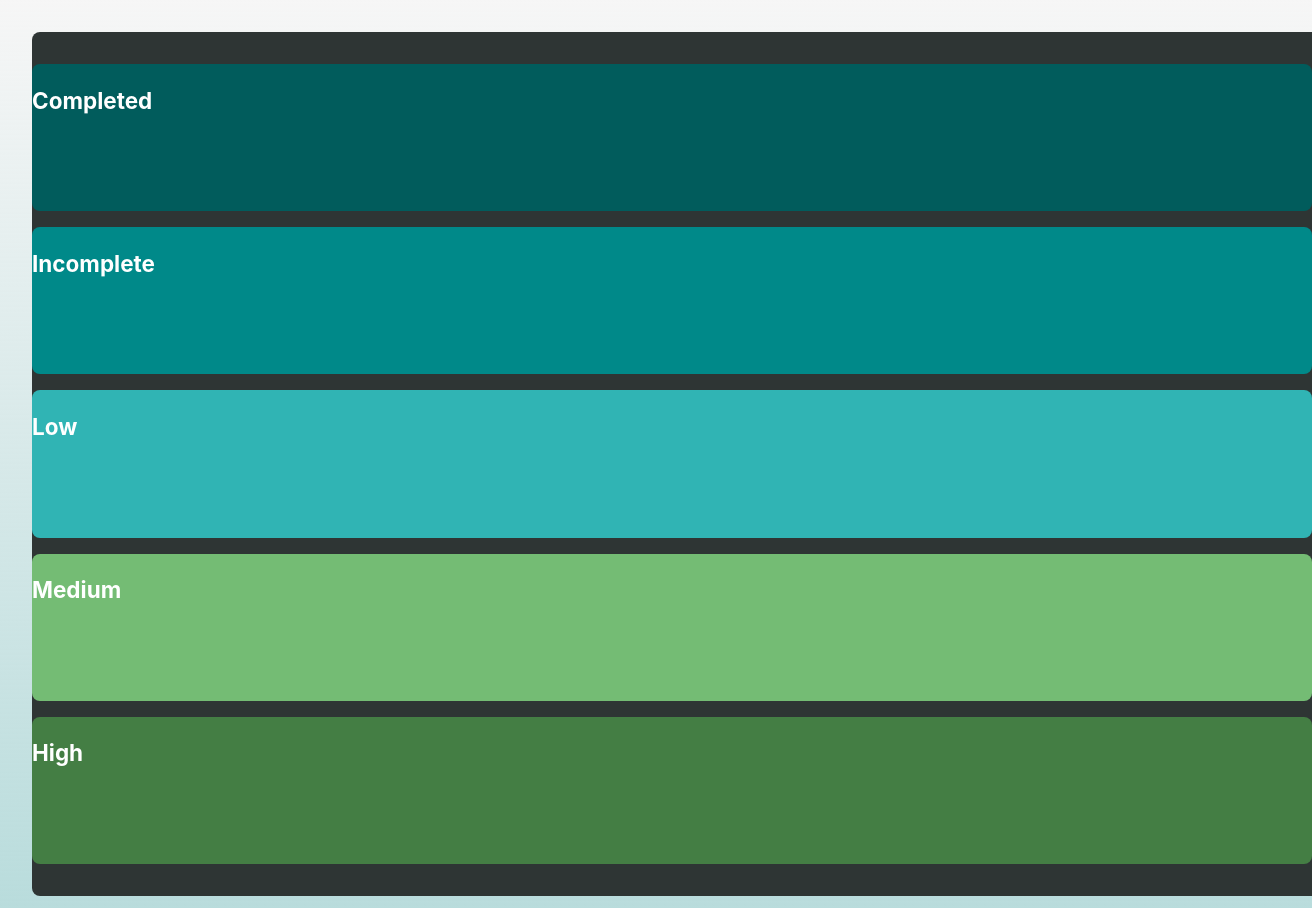
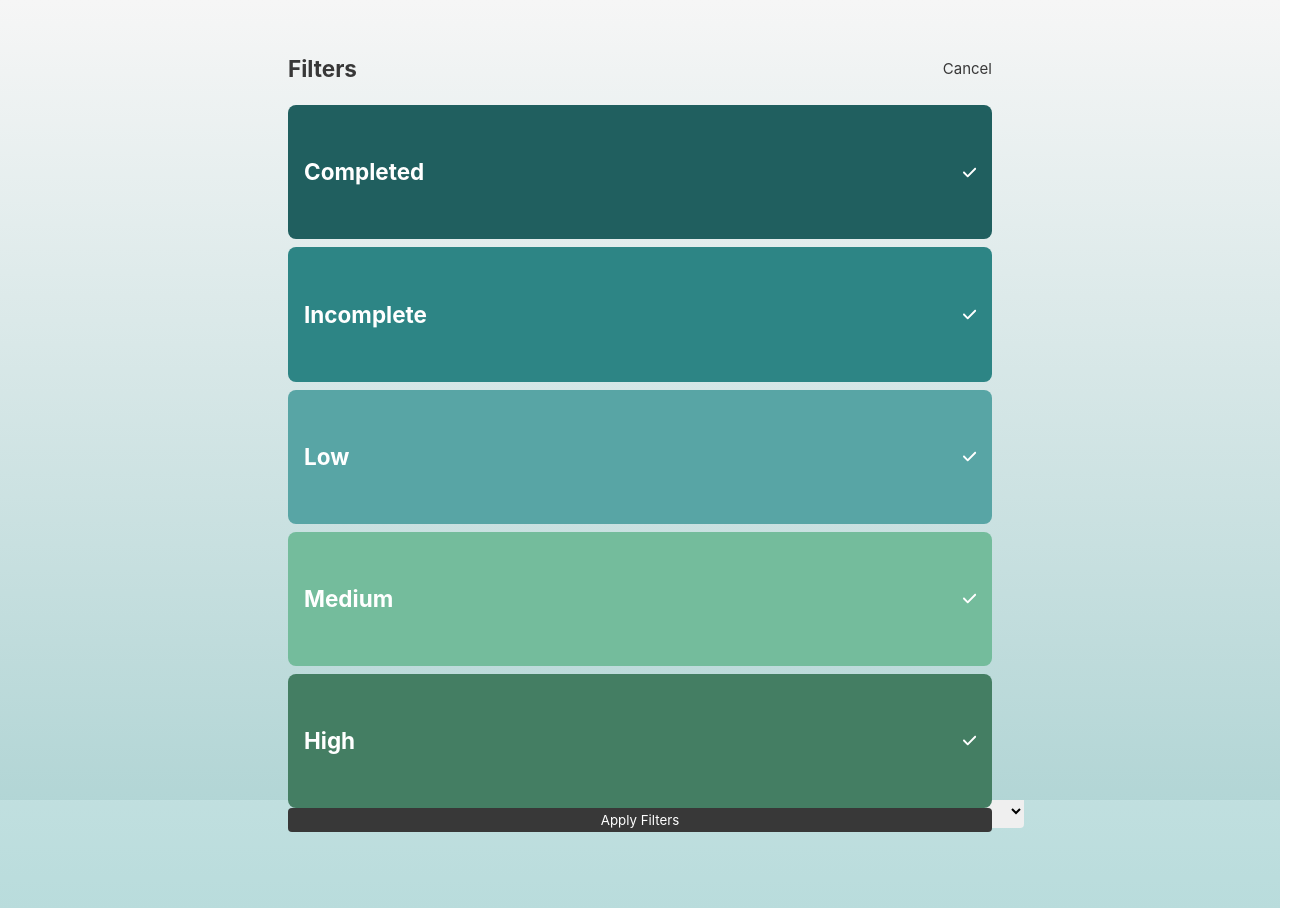
Before and after one commit to chayboats/typescript-vue-todo, a Vue app: page / in a window 1280 px wide. Shown: the whole page, 1312 px wide, since content can reach past the window. Built offline with nearby package versions, Linux system fonts and the light colour scheme.

Commit message:
update css. continue menu item emits

```diff
--- a/src/App.vue
+++ b/src/App.vue
@@ -46,7 +46,7 @@
     </select>
   </div>
 
-  <Filters />
+  <FilterPopup />
 
   <div v-if="editMode" class="edit-mode">
     <form @submit.prevent="updateAndExitEditMode">
@@ -71,7 +71,7 @@ import { ref, watch } from 'vue'
 import ListItem from './components/ListItem.vue'
 import Checkbox from './components/Checkbox.vue'
 import AddTasksIcon from './components/Icons/AddTasksIcon.vue'
-import Filters from './components/Filters.vue'
+import FilterPopup from './components/FilterPopup.vue'
 import Header from './components/Header.vue'
 
 interface FormData {
--- a/src/components/FilterCard.vue
+++ b/src/components/FilterCard.vue
@@ -1,88 +1,90 @@
 <template>
-  <div @click="toggleSelected" class="filter" :class="filterClasses">
-    <h2>{{filter}}</h2>
+  <div v-auto-animate @click="toggleSelected" class="filter" :class="filterClasses">
+    <h2>{{ filter }}</h2>
+    <CheckIcon v-if="!unselected" />
   </div>
 </template>
 
 <script setup lang="ts">
-import { ref, computed } from 'vue';
+import { ref, computed } from 'vue'
+import CheckIcon from './Icons/CheckIcon.vue'
 
 const props = defineProps({
-  filter: {type: String, required: true}
+  filter: { type: String, required: true }
 })
 
 const unselected = ref(false)
 
 const filterClasses = computed(() => {
-  if(unselected.value) {
+  if (unselected.value) {
     return `${props.filter} unselected`
   }
   return props.filter
 })
 
-
 function toggleSelected() {
   unselected.value = !unselected.value
 }
-
 </script>
 
 <style scoped>
 .filter {
   border-radius: 0.5rem;
-  background-color: rgb(51, 160, 51);
   color: white;
-  width: 100%;
+  transition: 250ms;
+  display: flex;
+  justify-content: space-between;
+  align-items: center;
+  padding: 0 1rem;
   height: 100%;
-  transition: 250ms;
 }
 .filter:hover {
   cursor: pointer;
 }
 
 .unselected {
-color: rgba(255, 255, 255, 0.326)
+  color: rgba(255, 255, 255, 0.326);
 }
-
 
 h2 {
   text-transform: capitalize;
+  margin: 0;
 }
 .completed {
-  background-color: rgb(1, 92, 92);
+  background-color: rgb(32, 95, 95);
 }
 .incomplete {
-  background-color: rgb(0, 137, 137);
+  background-color: rgb(45, 133, 133);
 }
 
 .Low {
-  background-color: rgb(48, 180, 180);
+  background-color: rgb(88, 165, 165);
 }
 .Medium {
-  background-color: rgb(116, 188, 116);
+  background-color: rgb(116, 188, 156);
 }
 
 .High {
-  background-color: rgb(68, 126, 68);
+  background-color: rgb(68, 126, 99);
 }
 
 .completed.unselected {
-  background-color: rgb(56, 98, 98)
+  background-color: rgb(56, 98, 98);
 }
 
 .incomplete.unselected {
-  background-color: rgb(84, 126, 126)
+  background-color: rgb(72, 139, 139);
 }
 
 .Low.unselected {
-  background-color: rgb(139, 176, 176)
+  background-color: rgb(107, 170, 170);
 }
 
 .Medium.unselected {
-  background-color: rgb(147, 197, 147)
+  background-color: rgb(126, 185, 158);
 }
 
 .High.unselected {
-  background-color: rgb(98, 138, 98)
+  background-color: rgb(78, 128, 105);
 }
 </style>
--- /dev/null
+++ b/src/components/FilterPopup.vue
@@ -0,0 +1,112 @@
+<template>
+  <div class="filter-popup">
+    <div class="backdrop">
+      <div class="width-setter">
+        <div class="filter-container">
+          <div class="filter-header">
+            <h2>Filters</h2>
+            <span @click="$emit('cancel')" class="cancel">Cancel</span>
+          </div>
+          <div class="filters">
+            <FilterCard
+              v-for="filter in defaultFilterOptions"
+              :key="defaultFilterOptions.indexOf(filter)"
+              :filter="filter"
+            />
+          </div>
+          <button @click="$emit('apply')" class="apply">Apply Filters</button>
+        </div>
+      </div>
+    </div>
+  </div>
+</template>
+
+<script setup lang="ts">
+import FilterCard from './FilterCard.vue'
+import useTask from '@/use/useTask'
+
+const { defaultFilterOptions } = useTask()
+
+defineEmits(['cancel', 'apply'])
+</script>
+
+<style scoped>
+.filter-popup {
+  position: absolute;
+  top: 0;
+  left: 0;
+  width: 100%;
+  z-index: 1;
+  background-color: #f6f6f6;
+  height: 100%;
+}
+
+.backdrop {
+  background: linear-gradient(#f6f6f6, rgba(0, 128, 128, 0.273));
+  width: 100%;
+  display: flex;
+  justify-content: center;
+  height: 100%;
+}
+
+.width-setter {
+  min-width: 768px;
+  height: 100%;
+}
+
+.filter-container {
+  height: 100%;
+  display: flex;
+  flex-direction: column;
+  justify-content: space-between;
+  padding: 2rem;
+}
+
+.filters {
+  display: flex;
+  flex-direction: column;
+  gap: 0.5rem;
+  height: 100%;
+}
+
+.cancel:hover {
+  color: rgb(1, 157, 157);
+  cursor: pointer;
+}
+
+.filter-header {
+  display: flex;
+  align-items: center;
+  justify-content: space-between;
+  color: rgb(56, 56, 56);
+}
+
+button:hover {
+  background-color: #48acac;
+  color: white;
+  cursor: pointer;
+}
+
+button {
+  width: 100%;
+  color: white;
+  background-color: rgb(56, 56, 56);
+  padding: 0.25rem 0.7rem;
+  border: none;
+  border-radius: 0.25rem;
+  font-family:
+    Inter,
+    -apple-system,
+    BlinkMacSystemFont,
+    'Segoe UI',
+    Roboto,
+    Oxygen,
+    Ubuntu,
+    Cantarell,
+    'Fira Sans',
+    'Droid Sans',
+    'Helvetica Neue',
+    sans-serif;
+  transition: 300ms;
+}
+</style>
--- a/src/components/Filters.vue
+++ /dev/null
@@ -1,33 +0,0 @@
-<template>
-  <div class="filters">
-    <FilterCard v-for="filter in defaultFilterOptions" :key="defaultFilterOptions.indexOf(filter)" :filter="filter"/>
-  </div>
-
-
-</template>
-<script setup lang="ts">
-import FilterCard from './FilterCard.vue';
-import useTask from '@/use/useTask';
-
-const {defaultFilterOptions} = useTask()
-
-</script>
-
-<style>
-.filters {
-  position: absolute;
-  top: 2rem;
-  right: 0;
-  left: 2rem;
-  height: 100%;
-  z-index: 1;
-  border-radius: 0.5rem 0 0 0.5rem;
-  display: flex;
-  flex-direction: column;
-  align-items: center;
-  background-color: rgb(46, 53, 52);
-  width: 100%;
-  gap: 1rem;
-  padding: 2rem 0;
-}
-</style>
--- a/src/components/Header.vue
+++ b/src/components/Header.vue
@@ -8,12 +8,8 @@
     <div v-auto-animate class="menu-container">
       <MenuIcon @toggle-menu="toggleMenu" />
       <div v-if="isMenuOpen" class="menu-content">
-        <MenuItem
-        @click="toggleMenu"
-          v-for="item in menuDropdown"
-          :item="item"
-          :last-item="isLastItem(menuDropdown, item)"
-        />
+        <MenuItem @click="$emit('filter')" :item="'filter'" />
+        <MenuItem @click="$emit('sort')" :item="'sort'" :last-item="true" />
       </div>
     </div>
   </header>
@@ -25,18 +21,15 @@ import MenuItem from './MenuItem.vue'
 import MenuIcon from './Icons/MenuIcon.vue'
 import Logo from './Icons/Logo.vue'
 
-const menuDropdown = ['filter', 'sort']
 const isMenuOpen = ref(false)
 
 function toggleMenu() {
   isMenuOpen.value = !isMenuOpen.value
 }
 
-function isLastItem(array: string[], item: string) {
-  const itemIndex = array.indexOf(item)
-  const lastIndex = array.length - 1
-  return itemIndex == lastIndex
-}
+const emits = defineEmits(['filter', 'sort'])
+
+
 </script>
 
 <style scoped>
--- /dev/null
+++ b/src/components/Icons/CheckIcon.vue
@@ -0,0 +1,3 @@
+<template>
+  <font-awesome-icon icon="check" />
+</template>
--- a/src/main.ts
+++ b/src/main.ts
@@ -12,8 +12,8 @@ import {
   faM,
   faH,
   faSquare,
+  faCheck
 } from '@fortawesome/free-solid-svg-icons'
-import { faSquareCheck } from '@fortawesome/free-regular-svg-icons'
-library.add(faPenToSquare, faSliders, faL, faM, faH, faSquare, faSquareCheck)
+library.add(faPenToSquare, faSliders, faL, faM, faH, faSquare, faCheck)
 
 createApp(App).component('font-awesome-icon', FontAwesomeIcon).use(autoAnimatePlugin).mount('#app')
```
